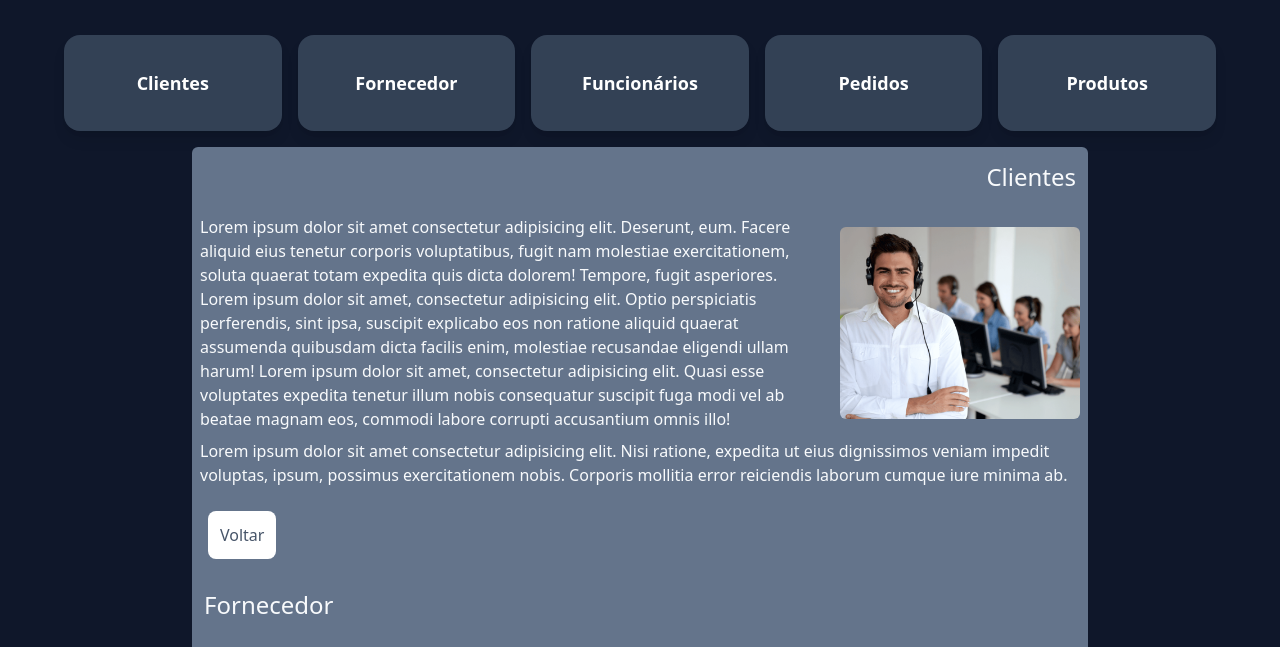
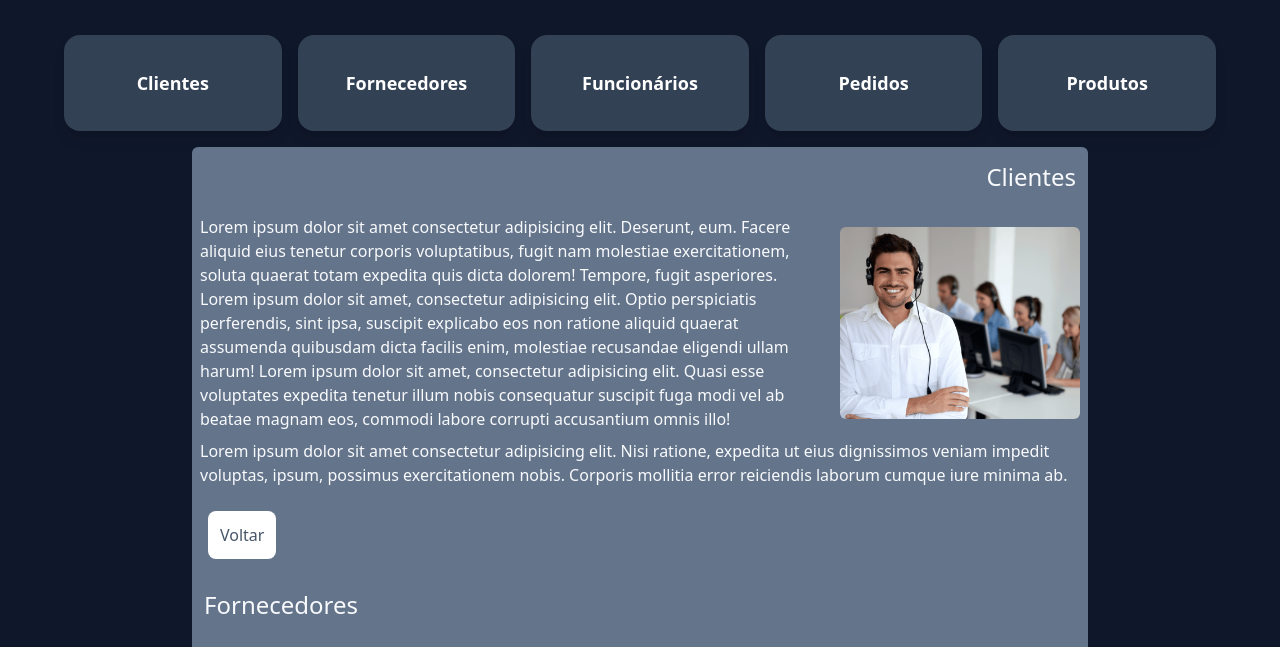
Before and after one commit to LucasSCoiado/teste_react, a React (Vite) app: page / in a window 1280 px wide. Shown: the part 264-911 px from the top of the page. Built offline with nearby package versions, Linux system fonts and the light colour scheme.

Commit message:
Fix typo: change Fornecedor to Fornecedores

```diff
--- a/src/components/Body.jsx
+++ b/src/components/Body.jsx
@@ -18,7 +18,7 @@ function Navbar() {
 
   const sections = [
     { name: "Clientes", id: "cliente" },
-    { name: "Fornecedor", id: "fornecedor" },
+    { name: "Fornecedores", id: "fornecedor" },
     { name: "Funcionários", id: "funcionario" },
     { name: "Pedidos", id: "pedido" },
     { name: "Produtos", id: "produto" },
@@ -84,7 +84,7 @@ function Navbar() {
           </div>
 
           <h3 id="fornecedor" className="text-start text-xl sm:text-2xl m-2">
-            Fornecedor
+            Fornecedores
           </h3>
           <div className="flex flex-col-reverse md:flex-row gap-4 p-2 md:items-center">
             <p className="flex-1 text-sm sm:text-base">
```
